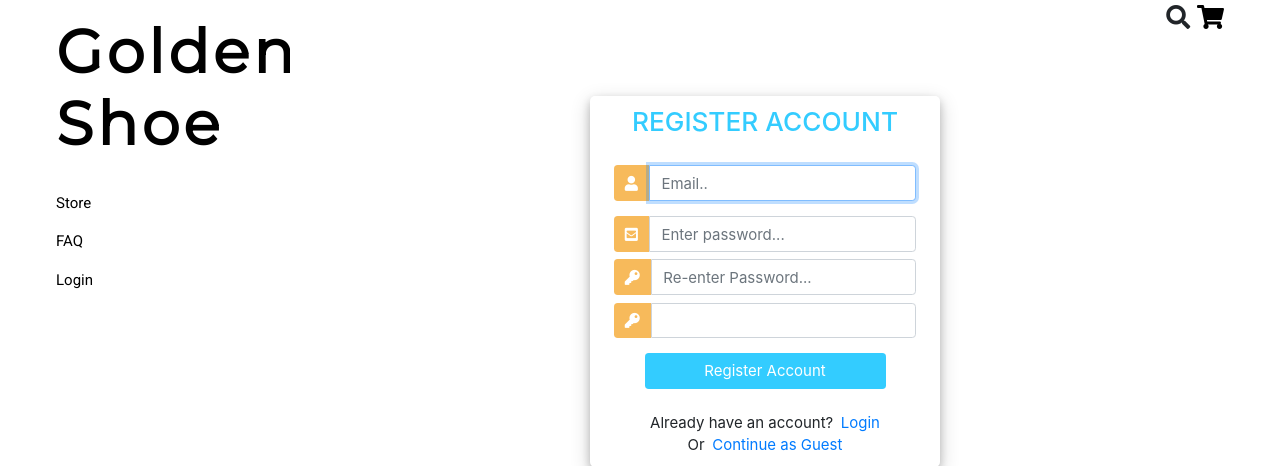
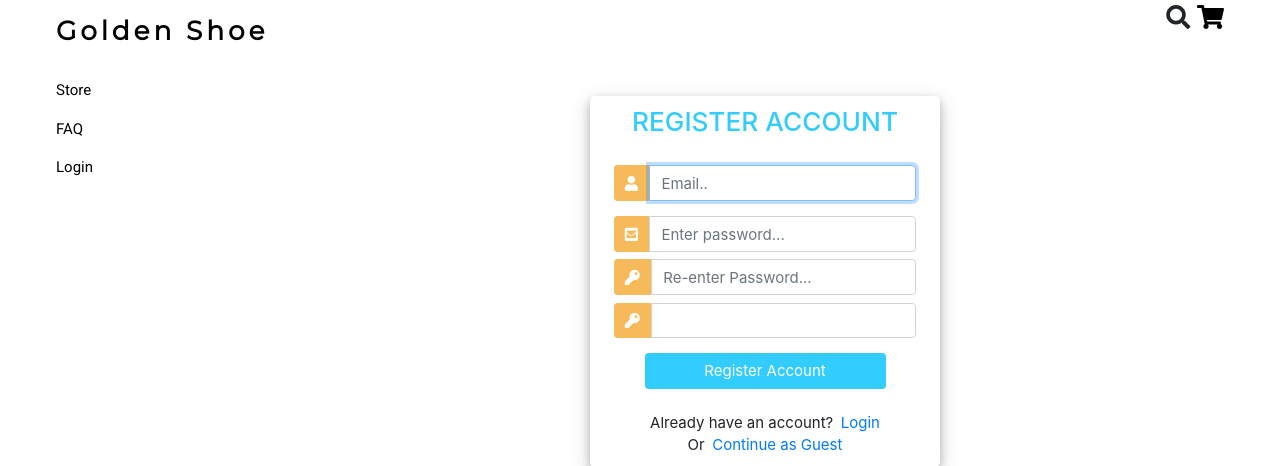
Before and after one commit to uzair166/goldenboot123, a Django app: page /register/ in a window 1280 px wide. Shown: the top 466 px of the page. Run offline with Django 3.2, Linux system fonts and the light colour scheme; some libraries are stand-ins or nearby versions.

Commit message:
fix logo

```diff
--- a/Webb/templates/webb/main.html
+++ b/Webb/templates/webb/main.html
@@ -22,7 +22,7 @@
     <nav class="w3-sidebar w3-bar-block w3-white w3-collapse w3-top" style="z-index:3;width:250px" id="mySidebar">
       <div class="w3-container w3-display-container w3-padding-16">
         <i onclick="w3_close()" class="fa fa-remove w3-hide-large w3-button w3-display-topright"></i>
-        <h3 class="w3-wide" style="font-size: 4em;"><b>Golden Shoe</b></h3>
+        <h3 class="w3-wide"><b>Golden Shoe</b></h3>
       </div>
 
       <a href="{% url 'store' %}" class="w3-bar-item w3-button w3-padding">Store</a>
```
Also changed, not shown: db.sqlite3 (added), 1 other file.
